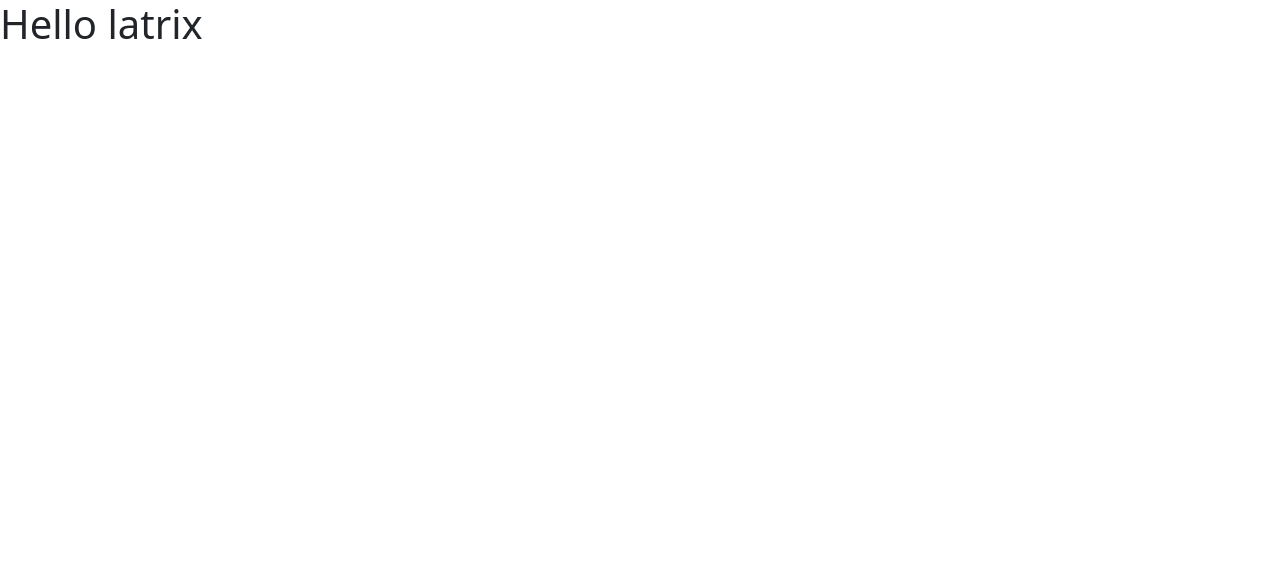
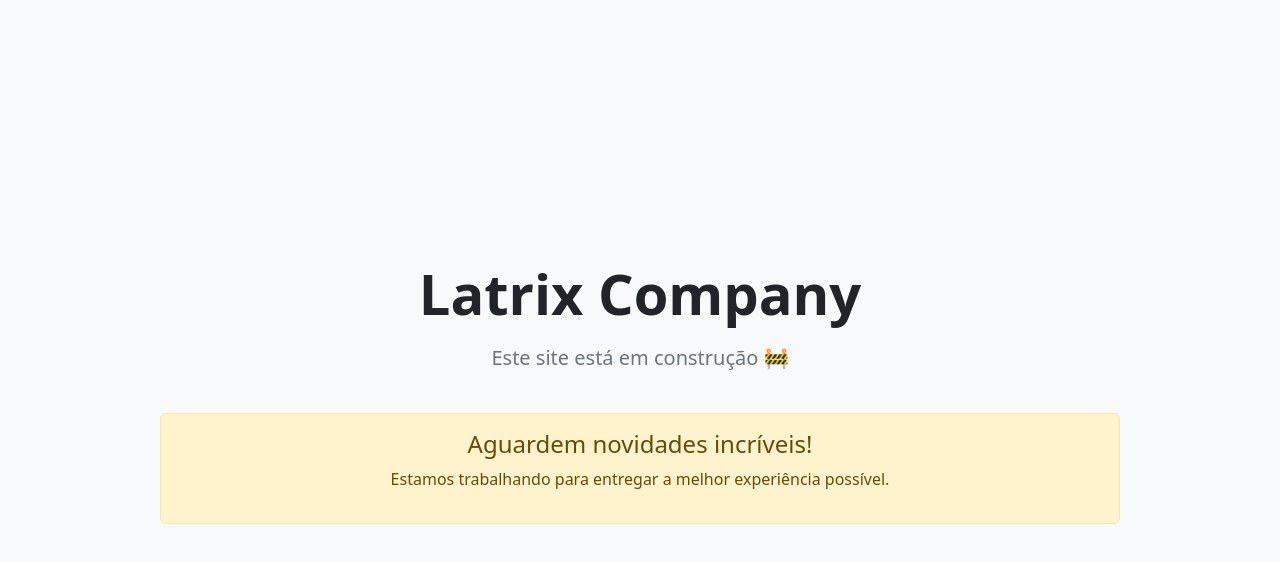
Before and after one commit to YuriPierriV/latrixcompany, a Next.js app: page / in a window 1280 px wide. Shown: the top 562 px of the page. Built offline with nearby package versions, Linux system fonts and the light colour scheme.

Commit message:
site em contrução

```diff
--- a/pages/index.js
+++ b/pages/index.js
@@ -1,11 +1,14 @@
-import React, { useState, useEffect } from "react";
-import axios from "axios";
-import Alert from "./Alert"; // Importa o novo componente de alerta
+import React from "react";
 
 function App() {
   return (
-    <div className="h-full w-full">
-      <h1>Hello latrix</h1>
+    <div className="d-flex flex-column align-items-center justify-content-center vh-100 bg-light text-center">
+      <h1 className="display-4 fw-bold text-dark mb-3">Latrix Company</h1>
+      <p className="lead text-secondary">Este site está em construção 🚧</p>
+      <div className="alert alert-warning mt-4 w-75" role="alert">
+        <h4 className="alert-heading">Aguardem novidades incríveis!</h4>
+        <p>Estamos trabalhando para entregar a melhor experiência possível.</p>
+      </div>
     </div>
   );
 }
```
